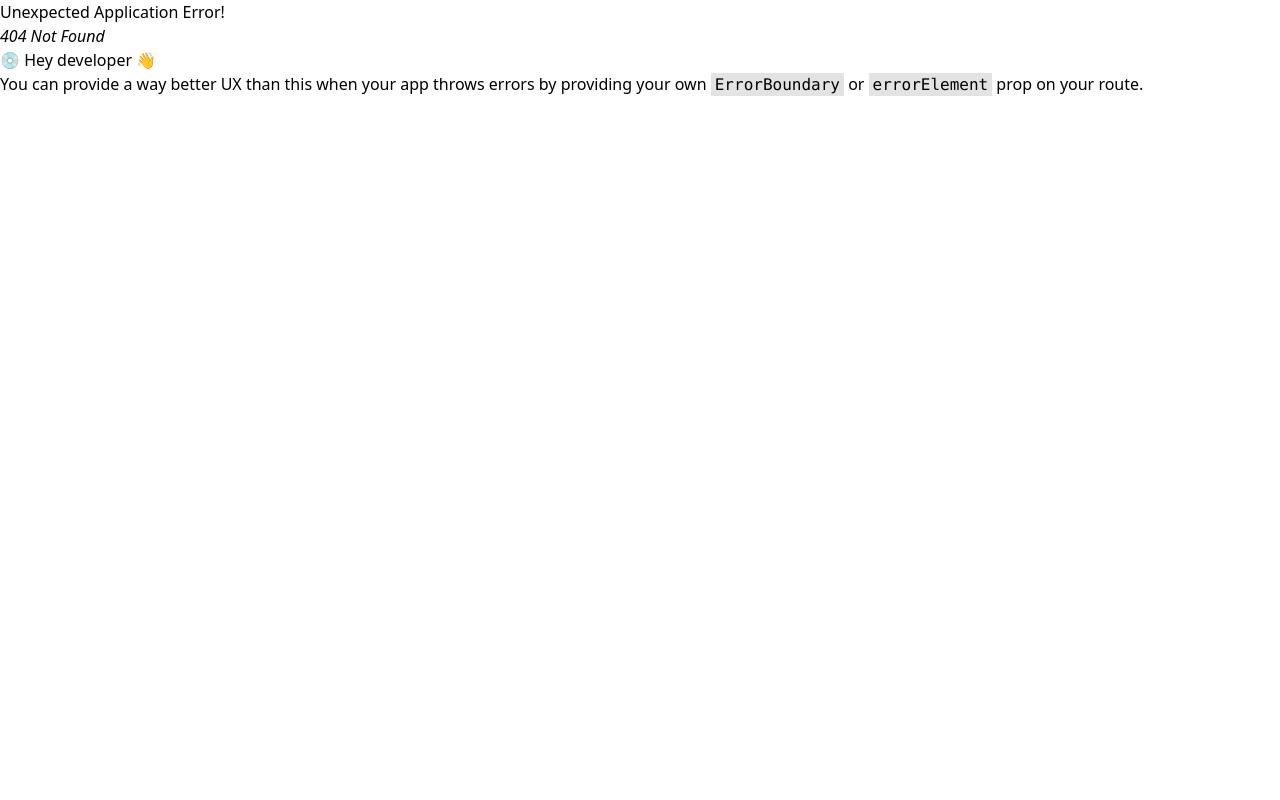
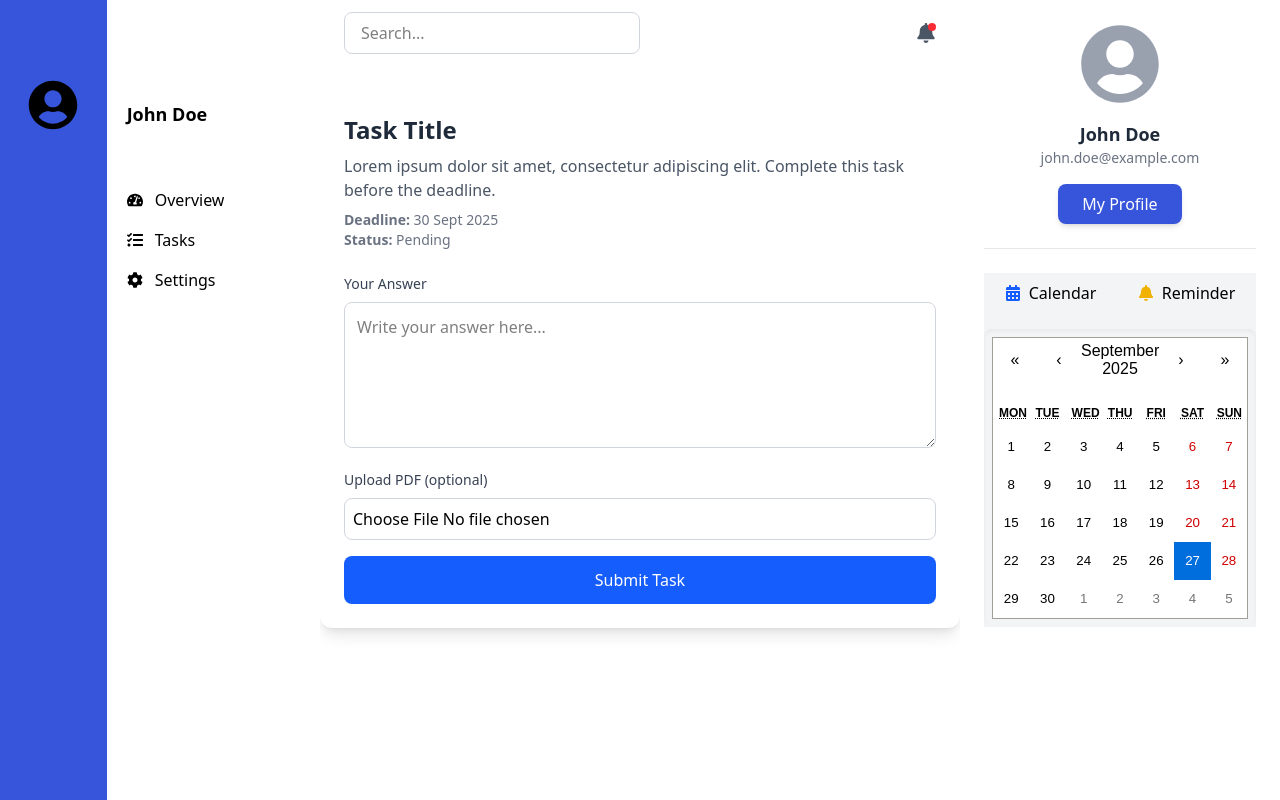
Before and after one commit to Mdismail2001/task_Management_System, a React (Vite) app: page /home/user/t-view in a window 1280 px wide. Before the commit this address had no page. Built offline with nearby package versions, Linux system fonts and the light colour scheme.

Commit message:
task view page

```diff
--- a/src/components/HomeLayout/MainContainer.jsx
+++ b/src/components/HomeLayout/MainContainer.jsx
@@ -27,10 +27,9 @@
           isScrolled ? "bg-white shadow-md" : "bg-[#f5f7fc]"
         }`}
       >
-        <Navbar />
+        {/* <Navbar /> */}
       </header>
-
-      {/* Main Content */}
+      {/* user banner */}
       <div className="px-6 mt-6">
         <h1 className="text-2xl font-bold text-gray-800 flex items-center gap-2">
           👋 Hi, Username
--- a/src/components/Root/Root.jsx
+++ b/src/components/Root/Root.jsx
@@ -2,6 +2,7 @@
 import { Outlet } from 'react-router';
 import LeftNav from '../ShareComponent/LeftNav';
 import RightNav from '../ShareComponent/RightNav';
+import Navbar from '../ShareComponent/Navbar';
 
 const Root = () => {
   return (
@@ -10,9 +11,9 @@
       <section className="col-span-3 sticky top-0 h-screen overflow-y-auto">
         <LeftNav />
       </section>
-
       {/* Main content */}
       <main className="col-span-6 h-screen overflow-y-auto">
+        <Navbar></Navbar>
         <Outlet />
       </main>
 
--- /dev/null
+++ b/src/pages/ViewTask.jsx
@@ -0,0 +1,77 @@
+import React, { useState } from "react";
+
+const ViewTask = () => {
+  const [file, setFile] = useState(null);
+
+  const handleFileChange = (e) => {
+    setFile(e.target.files[0]);
+  };
+
+  const handleSubmit = (e) => {
+    e.preventDefault();
+    console.log("Task submitted with:", file);
+    // send to backend here
+  };
+
+  return (
+    <div className="max-w-3xl mx-auto bg-white shadow-lg rounded-xl p-6 mt-6">
+      {/* Task Details */}
+      <div className="mb-6">
+        <h1 className="text-2xl font-bold text-gray-800 mb-2">Task Title</h1>
+        <p className="text-gray-600 mb-2">
+          Lorem ipsum dolor sit amet, consectetur adipiscing elit. Complete this
+          task before the deadline.
+        </p>
+        <p className="text-sm text-gray-500">
+          <span className="font-semibold">Deadline:</span> 30 Sept 2025
+        </p>
+        <p className="text-sm text-gray-500">
+          <span className="font-semibold">Status:</span> Pending
+        </p>
+      </div>
+
+      {/* Submission Form */}
+      <form onSubmit={handleSubmit} className="space-y-4">
+        {/* Text Answer */}
+        <div>
+          <label className="block text-sm font-medium text-gray-700 mb-2">
+            Your Answer
+          </label>
+          <textarea
+            className="w-full border border-gray-300 rounded-lg p-3 focus:outline-none focus:ring-2 focus:ring-blue-500"
+            rows="5"
+            placeholder="Write your answer here..."
+          ></textarea>
+        </div>
+
+        {/* PDF Upload */}
+        <div>
+          <label className="block text-sm font-medium text-gray-700 mb-2">
+            Upload PDF (optional)
+          </label>
+          <input
+            type="file"
+            accept="application/pdf"
+            onChange={handleFileChange}
+            className="w-full border border-gray-300 rounded-lg p-2"
+          />
+          {file && (
+            <p className="text-sm text-gray-500 mt-2">
+              Selected: {file.name}
+            </p>
+          )}
+        </div>
+
+        {/* Submit Button */}
+        <button
+          type="submit"
+          className="w-full bg-blue-600 text-white py-3 rounded-lg hover:bg-blue-700 transition"
+        >
+          Submit Task
+        </button>
+      </form>
+    </div>
+  );
+};
+
+export default ViewTask;
```
Also changed, not shown: src/main.jsx (+5 -2 lines).
